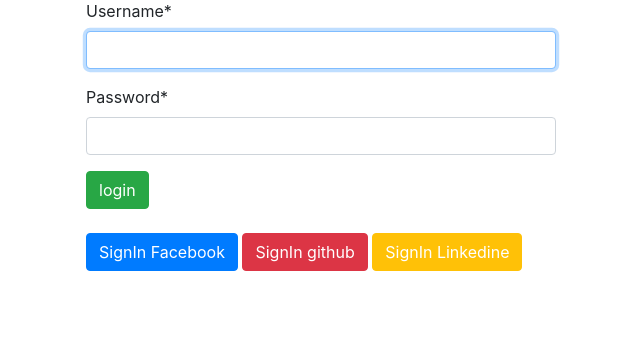
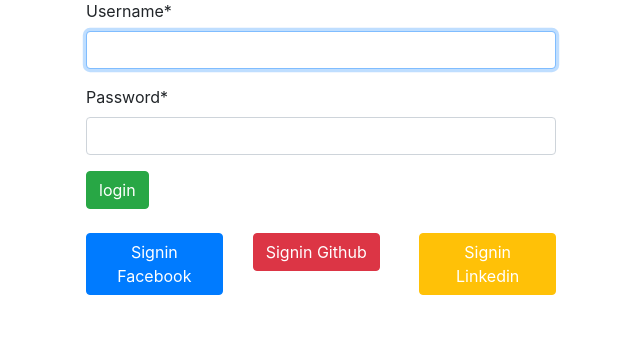
Before and after one commit to yash9662/Blog_App, a Django app: page /login/ in a window 1280 px wide. Shown: the part 137-476 px from the top of the page, without its empty margins (319-959 px from the left). Run offline with Django 4.2, Linux system fonts and the light colour scheme; some libraries are stand-ins or nearby versions.

Commit message:
Update login.html

```diff
--- a/articles/templates/registration/login.html
+++ b/articles/templates/registration/login.html
@@ -40,19 +40,27 @@
     </form>
 
     <div class="row mt-4">
-        <div class="col">
-            <button class="btn btn-primary">
-                <a class="link-style" href="{% url 'social:begin' 'facebook' %}"> SignIn Facebook </a>
-            </button>
+      <div class="col">
+        <button class="btn btn-primary">
+          <a class="link-style" href="{% url 'social:begin' 'facebook' %}">Signin Facebook</a>
 
-            <button class="btn btn-danger">
-                <a class="link-style" href="{% url 'social:begin' 'github' %}"> SignIn github </a>
-            </button>
+        </button>
+      </div>
 
-            <button class="btn btn-warning">
-                <a class="link-style" href="{% url 'social:begin' 'linkedin-oauth2' %}"> SignIn Linkedine </a>
-            </button>
-        </div>
+       <div class="col">
+        <button class="btn btn-danger">
+          <a class="link-style" href="{% url 'social:begin' 'github' %}">Signin Github</a>
+
+        </button>
+      </div>
+
+       <div class="col">
+        <button class="btn btn-warning">
+          <a class="link-style" href="{% url 'social:begin' 'linkedin-oauth2' %}">Signin Linkedin</a>
+
+        </button>
+      </div>
+
     </div>
 
 </div>
```
